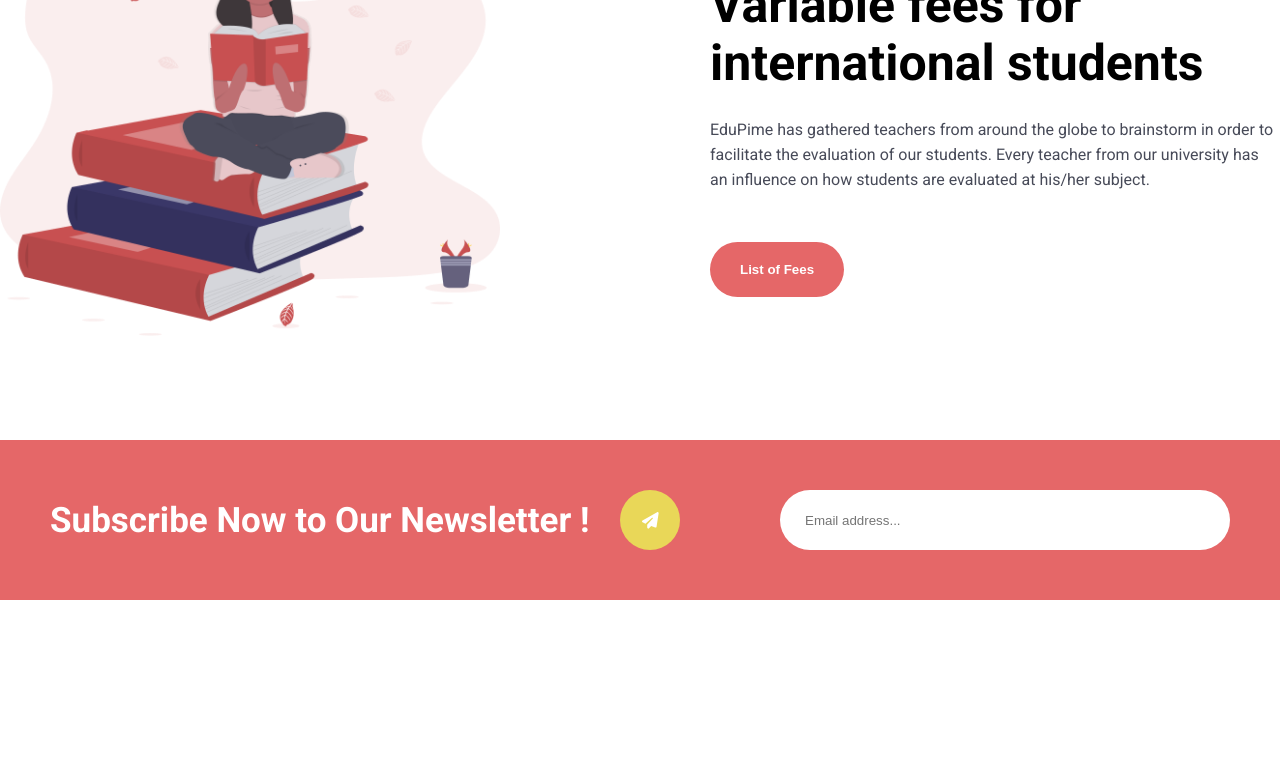
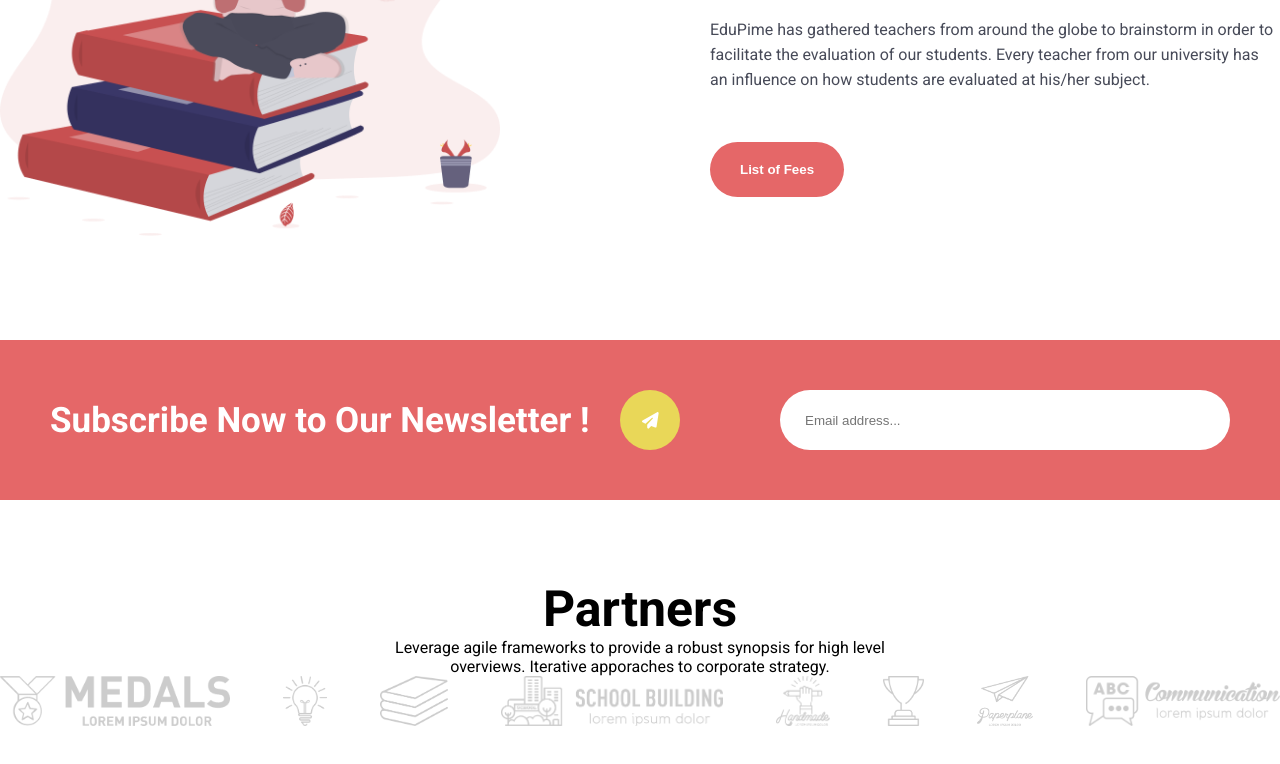
Before and after one commit to bertoldimatteo/proj-html-vuejs, a Vue app: page / in a window 1280 px wide. Shown: the part 5787-6551 px from the top of the page. Before the commit the page ends 6487 px from the top, so only its background shows below. Built offline with nearby package versions, Linux system fonts and the light colour scheme.

Commit message:
lavoro partners

```diff
--- a/src/assets/style/_variables.scss
+++ b/src/assets/style/_variables.scss
@@ -26,6 +26,7 @@
     --gray-seven: #474a58;
     --gray-eight: #eaeaea;
     --gray-nine: #70727e;
+    --gray-ten: #b7b7b7;
 
 /*----------------
     DIMENSION
--- a/src/components/mainComponents/baseFooter.vue
+++ b/src/components/mainComponents/baseFooter.vue
@@ -1,6 +1,26 @@
 <template>
     <footer>
+        <div class="footer-top">
+            <div class="container-lg partner">
+                <h2>Partners</h2>
+                <p>Leverage agile frameworks to provide a robust synopsis for high level overviews. Iterative apporaches to corporate strategy.</p>
+                <div class="partners-images">
+                    <img src="../../assets/reference/img/partner-2.png" alt="" srcset="">
+                    <img src="../../assets/reference/img/partner-3.png" alt="" srcset="">
+                    <img src="../../assets/reference/img/partner-4.png" alt="" srcset="">
+                    <img src="../../assets/reference/img/partner-5.png" alt="" srcset="">
+                    <img src="../../assets/reference/img/partner-6.png" alt="" srcset="">
+                    <img src="../../assets/reference/img/partner-8.png" alt="" srcset="">
+                    <img src="../../assets/reference/img/partner-1.png" alt="" srcset="">
+                    <img src="../../assets/reference/img/partner-7.png" alt="" srcset="">
+                </div>
+            </div>
+        </div>
+        <div class="footer-bottom">
+            <div class="container-lg">
 
+            </div>
+        </div>
     </footer>
 </template>
 
@@ -11,5 +31,26 @@ export default {
 </script>
 
 <style lang="scss" scoped>
-
+.footer-top {
+    background-image: url('../../assets/reference/img/background-wave3.png');
+    background-repeat: no-repeat;
+    background-size: contain;
+    height: 800px;
+}
+.partner {
+    text-align: center;
+    padding: 80px 0;
+}
+.partner p {
+    max-width: 550px;
+    margin: auto;
+}
+.partners-images {
+    display: flex;
+    justify-content: space-between;
+    height: 50px;
+}
+.partners-images img {
+    opacity: 0.2;
+}
 </style>
--- a/src/components/mainComponents/baseMain.vue
+++ b/src/components/mainComponents/baseMain.vue
@@ -318,9 +318,6 @@ export default {
     display: flex;
     padding: 80px 0;
 }
-.lower-part {
-    padding: 100px 0;
-}
 .Latest-courses {
     display: flex;
     justify-content: space-between;
--- a/src/components/sharedBehaviours/dataShared.js
+++ b/src/components/sharedBehaviours/dataShared.js
@@ -146,10 +146,5 @@ export default Vue.observable ({
                 paragraph: 'EduPime has gathered teachers from around the globe to brainstorm in order to facilitate the evaluation of our students. Every teacher from our university has an influence on how students are evaluated at his/her subject.',
                 firstButton: 'List of Fees',
         },
-        section9:
-            {
-                title: 'Partners',
-                paragraph: 'leverage agile frameworks to provide a robust synopsis for high level overviews. Iterative approaches to corporate strategy.',
-        },
     }
 })
```
